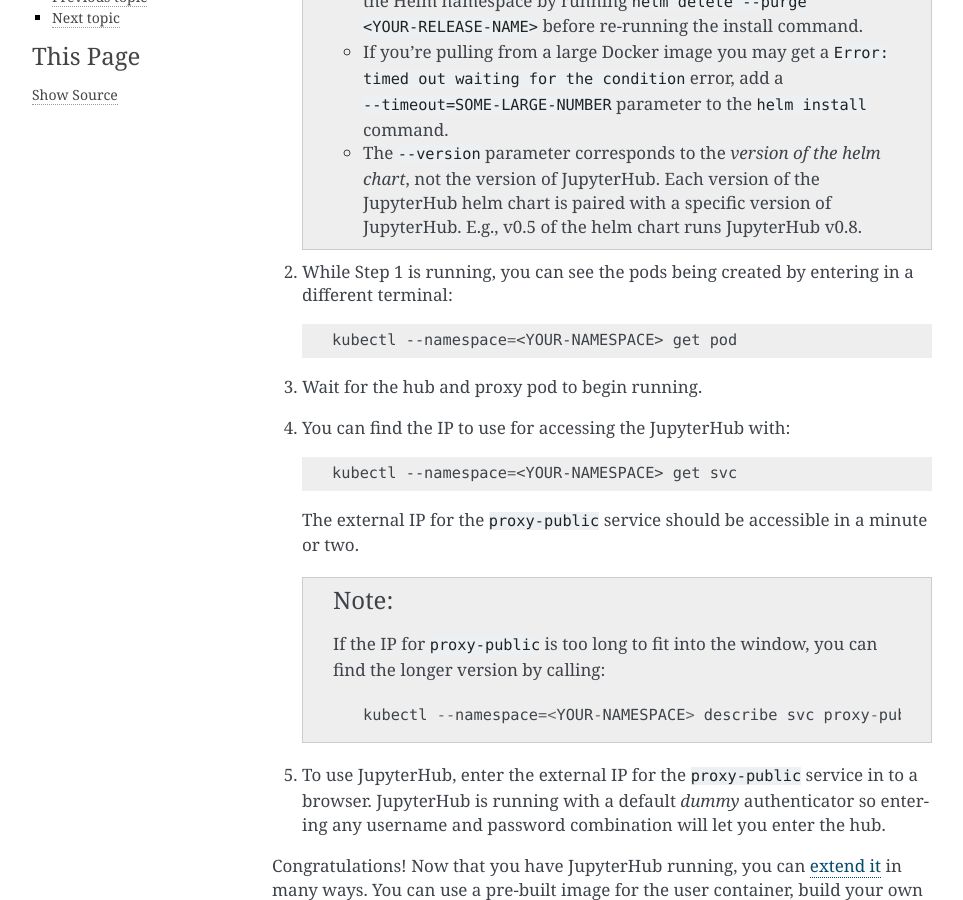
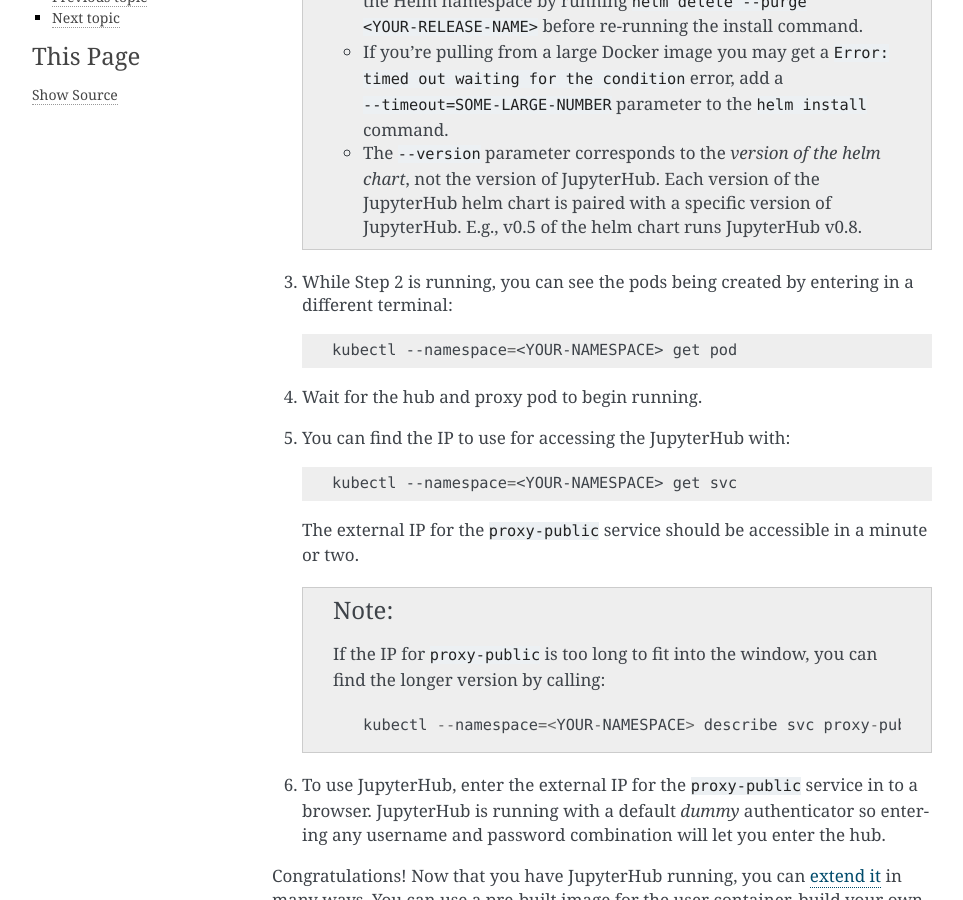
Before and after one commit to jupyterhub/zero-to-jupyterhub-k8s, a Sphinx documentation site: the page built from doc/source/setup-jupyterhub.rst, in a window 1280 px wide and 900 px high, scrolled down 2377 px. Shown: the whole window, without its empty margins (148-1111 px from the left). Built offline with Sphinx 7.4.7, drawn with Linux system fonts in a browser that asks for light colours.

Commit message:
Fixes off-by-one error in how many steps there are here.

```diff
--- a/doc/source/setup-jupyterhub.rst
+++ b/doc/source/setup-jupyterhub.rst
@@ -134,16 +134,16 @@
         is paired with a specific version of JupyterHub. E.g., v0.5 of the helm
         chart runs JupyterHub v0.8.
 
-2. While Step 1 is running, you can see the pods being created by entering in
+3. While Step 2 is running, you can see the pods being created by entering in
    a different terminal:
 
    .. code-block:: bash
 
       kubectl --namespace=<YOUR-NAMESPACE> get pod
 
-3. Wait for the hub and proxy pod to begin running.
+4. Wait for the hub and proxy pod to begin running.
 
-4. You can find the IP to use for accessing the JupyterHub with:
+5. You can find the IP to use for accessing the JupyterHub with:
 
    .. code-block:: bash
 
```
Also changed, not shown: other parts of doc/source/setup-jupyterhub.rst (+1 -1 lines).
